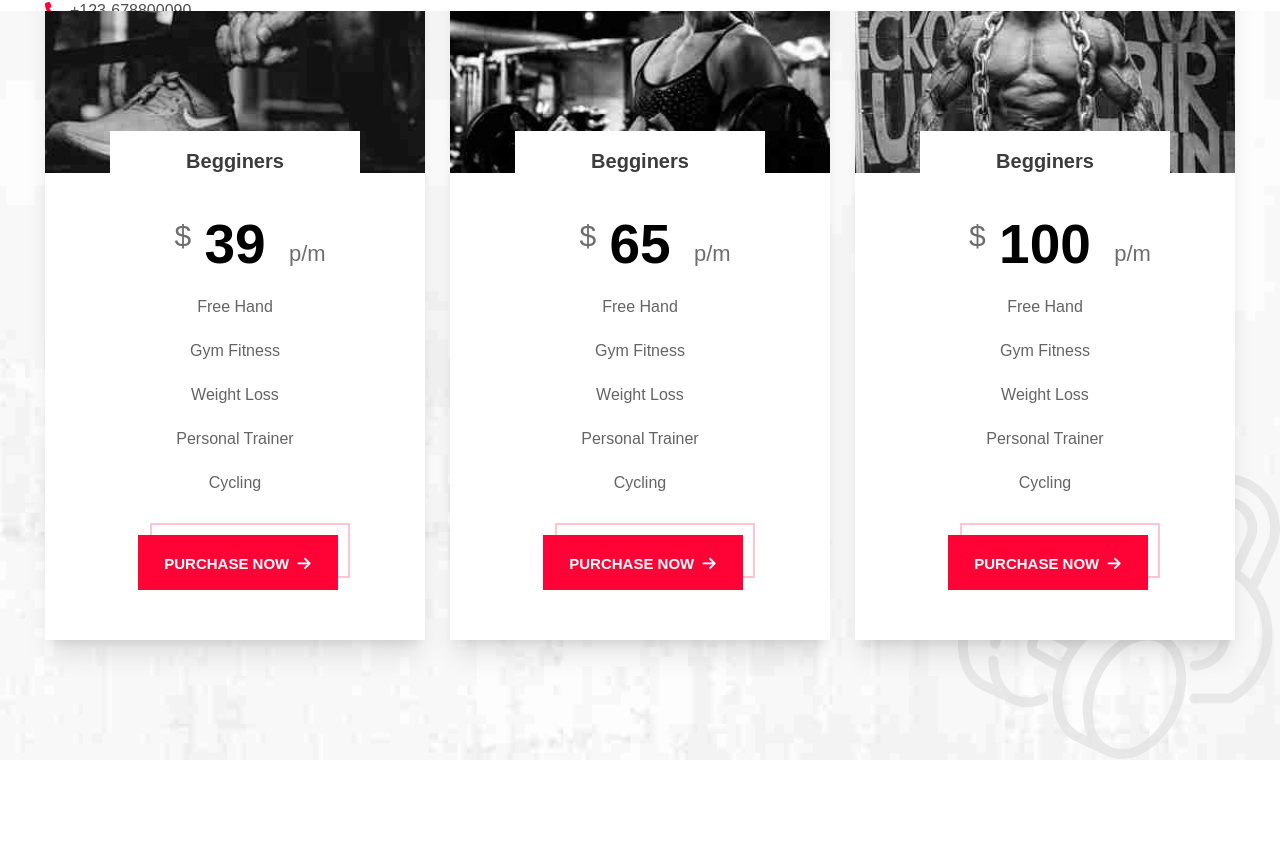
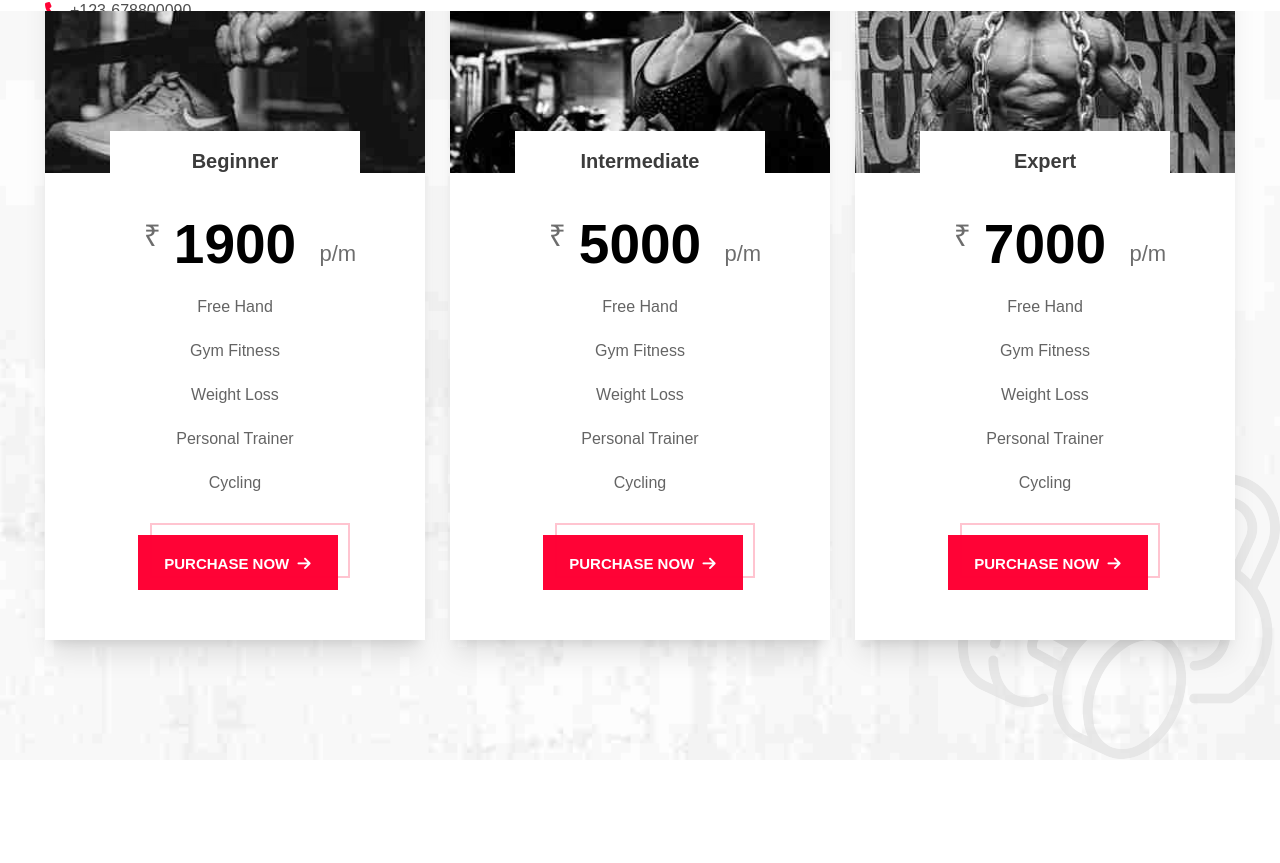
Before and after one commit to Daystar/portfolio-fitness-website, a React (Create React App) app: page /pricing in a window 1280 px wide. Shown: the part 789-1652 px from the top of the page. Built offline with nearby package versions, Linux system fonts and the light colour scheme; no server answers.

Commit message:
Created pricing chart

```diff
--- a/src/components/Pricing/Pricing.jsx
+++ b/src/components/Pricing/Pricing.jsx
@@ -34,9 +34,9 @@ function Pricing() {
           </div>
           {/* pricing boxes */}
           <div className="flex gap-10 mt-32 relative z-[2] md1000:flex-col md1000:items-center ">
-            <PricingBox img={Img1} price="39" />
-            <PricingBox img={Img2} price="65" />
-            <PricingBox img={Img3} price="100" />
+            <PricingBox img={Img1} price="1900" title="Beginner" />
+            <PricingBox img={Img2} price="5000" title="Intermediate" />
+            <PricingBox img={Img3} price="7000" title="Expert" />
           </div>
           <img
             src={BgDumbell}
--- a/src/components/Pricing/PricingBox.jsx
+++ b/src/components/Pricing/PricingBox.jsx
@@ -1,6 +1,6 @@
 import MainButton from "../MainButton";
 
-function PricingBox({ img, price }) {
+function PricingBox({ img, price, title }) {
   return (
     <>
       <div className="flex flex-col w-1/3 md1000:w-[40rem] bg-white shadow-xl relative min540:w-[100%]">
@@ -10,14 +10,14 @@ function PricingBox({ img, price }) {
         >
           <img src={img} alt="pricing_img" className="w-full h-full" />
           <div className="absolute bg-white text-[20px] font-bold w-[25rem] text-center py-6 text-[#ff0336] -bottom-[18px] left-0 right-0 mx-auto">
-            Begginers
+            {title}
           </div>
         </div>
         <div className="flex flex-col items-center pt-[20px] pb-[50px]">
           {/* price */}
           <p className="text-center text-[55px] font-bold relative py-[10px] ">
             <span className="text-[30px] text-[#6d6d6d] absolute font-normal top-8 -left-[3rem]">
-              $
+              ₹
             </span>
             {price}
             <span className="text-[22px] text-[#6d6d6d] absolute font-normal bottom-[25px] -right-[6rem]">
```
